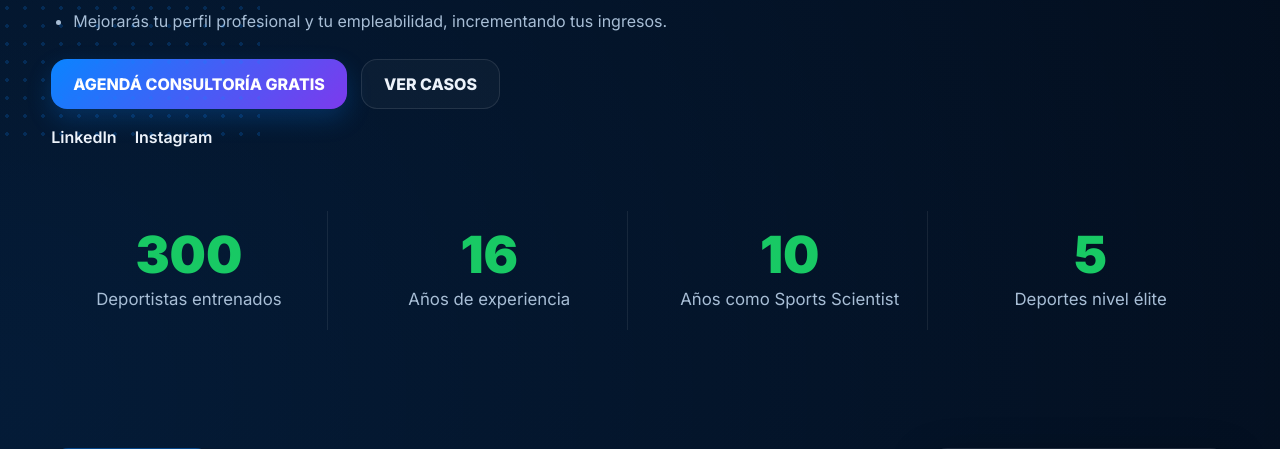
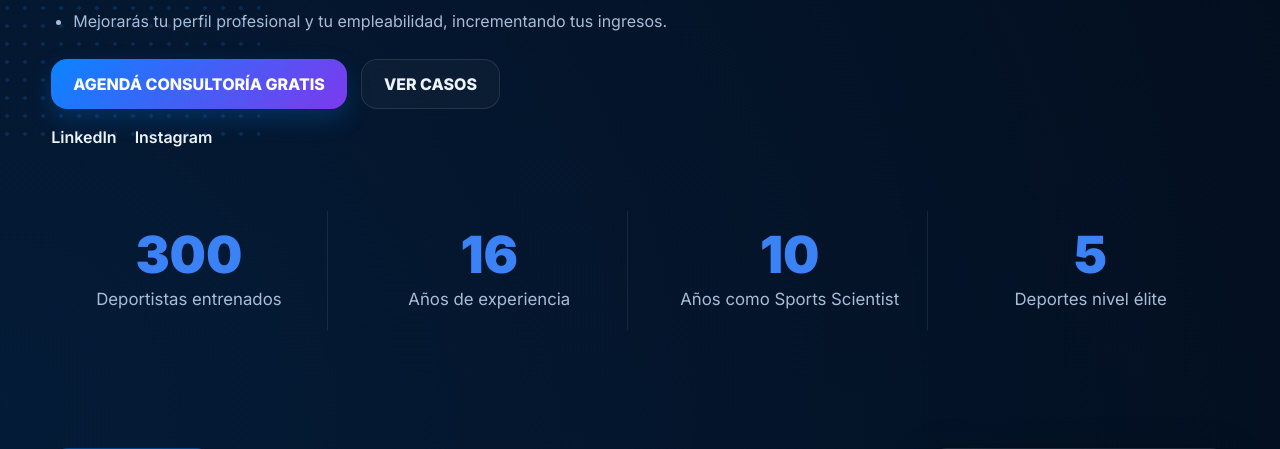
Before and after one commit to sebavillalba7/SV-SportsScientist, a Flask app: page / in a window 1280 px wide. Shown: the part 1151-1600 px from the top of the page. Run offline with Flask 3, Linux system fonts and the light colour scheme; some libraries are stand-ins or nearby versions; some web fonts are replaced; grey boxes are pictures that could not be loaded.

Commit message:
reemplazo index y style corregidos

```diff
--- a/static/css/style.css
+++ b/static/css/style.css
@@ -1507,7 +1507,7 @@ nav a {
     font-size: clamp(2.4rem, 4vw, 4rem);
     font-weight: 900;
     line-height: 1;
-    color: #18C964;
+    color: #3b82f6;
     margin-bottom: 8px;
 }
 
```
